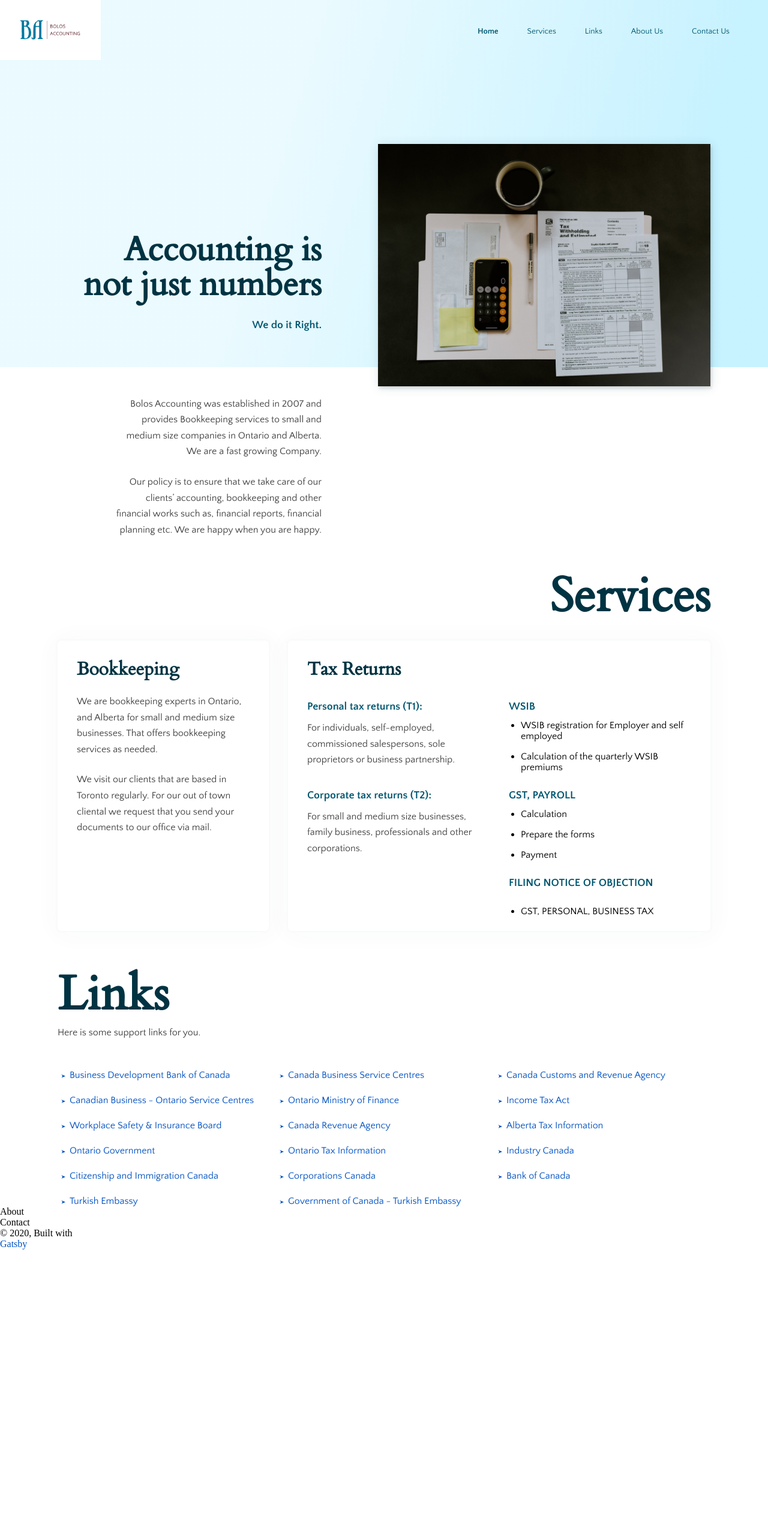
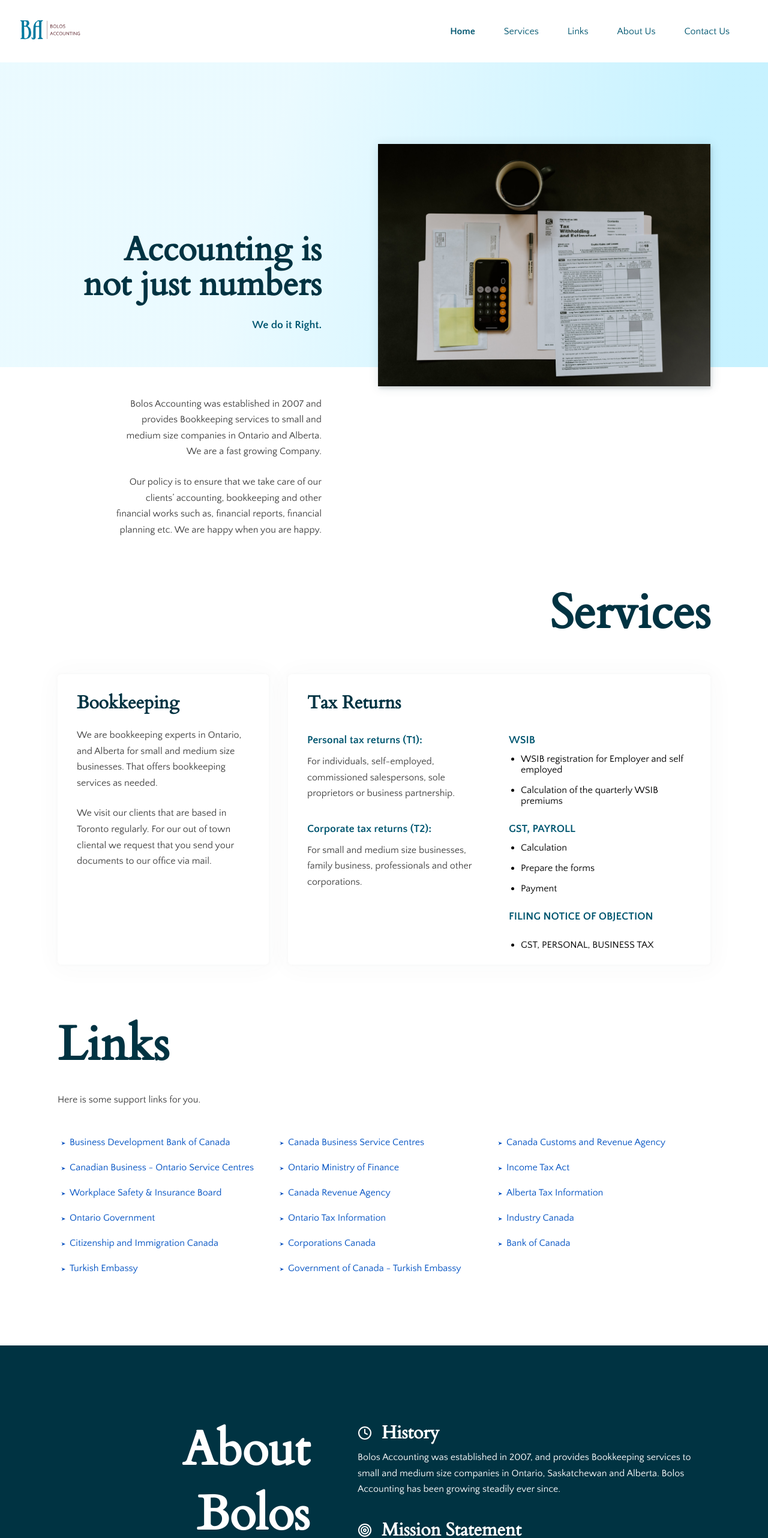
Before and after one commit to BoraALAP/bolosAccounting, a Gatsby site: page / in a window 1280 px wide. Shown: the top 2564 px of the page at 60% size. Before the commit the page ends 2083 px from the top, so only its background shows below. Built offline with nearby package versions, Linux system fonts and the light colour scheme; Gatsby itself is replaced by a stand-in of ours.

```diff
--- a/package.json
+++ b/package.json
@@ -12,7 +12,6 @@
     "gatsby-plugin-offline": "^3.3.3",
     "gatsby-plugin-react-helmet": "^3.3.14",
     "gatsby-plugin-sharp": "^2.7.1",
-    "gatsby-plugin-smoothscroll": "^1.2.0",
     "gatsby-source-filesystem": "^2.4.2",
     "gatsby-transformer-sharp": "^2.5.21",
     "prop-types": "^15.7.2",
@@ -21,6 +20,7 @@
     "react-helmet": "^6.1.0"
   },
   "devDependencies": {
+    "gatsby-plugin-anchor-links": "^1.2.0",
     "prettier": "2.1.2",
     "react-feather": "^2.0.8",
     "styled-components": "^5.2.1"
--- a/src/components/About.tsx
+++ b/src/components/About.tsx
@@ -1,11 +1,42 @@
-import { Link } from "gatsby"
-import PropTypes from "prop-types"
 import React from "react"
-import styled from 'styled-components'
+import styled from "styled-components"
+import { Target, Clock } from "react-feather"
 
 const About = () => (
-  <Container>
-    About
+  <Container id="about">
+    <Left>
+      <h2>
+        About
+        <br />
+        Bolos
+        <br />
+        Accounting
+      </h2>
+    </Left>
+    <Right>
+      <Section>
+        <Title>
+          <Clock size="24" color="white" />
+          <h3>History</h3>
+        </Title>
+        <p>
+          Bolos Accounting was established in 2007, and provides Bookkeeping
+          services to small and medium size companies in Ontario, Saskatchewan
+          and Alberta. Bolos Accounting has been growing steadily ever since.
+        </p>
+      </Section>
+      <Section>
+        <Title>
+          <Target size="24" color="white" />
+          <h3>Mission Statement</h3>
+        </Title>
+        <p>
+          Our policy is to take care of clients’ all accounting, bookkeeping,
+          and other financial works such as financial reports, financial
+          planning etc. and will never be happy until our clients are.
+        </p>
+      </Section>
+    </Right>
   </Container>
 )
 
@@ -13,14 +44,52 @@
   // : PropTypes.string,
 }
 
-About.defaultProps = {
+About.defaultProps = {}
 
-}
+const Container = styled.section`
+  display: grid;
+  background-color: ${({ theme }) => theme.color.secondary};
+  padding: 7.5rem 7.5vw;
+  grid-gap: 5rem;
+  margin-top: 7.5rem;
+  @media screen and (min-width: 991px) {
+    grid-template-columns: 5fr 7fr;
+  }
+`
 
-const Container = styled.div`
+const Left = styled.div`
+  display: grid;
+  h2 {
+    color: ${({ theme }) => theme.color.white};
+  }
+
+  @media screen and (min-width: 991px) {
+    justify-content: end;
+    text-align: end;
+  }
+`
+
+const Right = styled.div`
   display: grid;
 `
 
+const Section = styled.div`
+  display: grid;
 
+  p {
+    color: ${({ theme }) => theme.color.white};
+  }
+`
+
+const Title = styled.div`
+  display: grid;
+  grid-gap: 1rem;
+  grid-auto-flow: column;
+  justify-content: start;
+  align-items: center;
+  h3 {
+    color: ${({ theme }) => theme.color.white};
+  }
+`
 
 export default About
--- a/src/components/Contact.tsx
+++ b/src/components/Contact.tsx
@@ -1,26 +1,119 @@
-import { Link } from "gatsby"
-import PropTypes from "prop-types"
 import React from "react"
-import styled from 'styled-components'
+import styled from "styled-components"
+import { MapPin, Phone, Printer, Mail } from "react-feather"
+import { useStaticQuery, graphql } from "gatsby"
 
-const Contact = () => (
-  <Container>
-    Contact
-  </Container>
-)
+const Contact = () => {
+  const data = useStaticQuery(graphql`
+    query contact {
+      file(relativePath: { eq: "contact.png" }) {
+        childImageSharp {
+          fluid(maxWidth: 1000) {
+            src
+          }
+        }
+      }
+    }
+  `)
+
+  return (
+    <Container imgSrc={data.file.childImageSharp.fluid.src} id="contact">
+      <Top>
+        <h2>Contact</h2>
+        <p>
+          Our dedication and experience would benefit you, your business or
+          someone you know, please contact us. We would love to hear from you.
+        </p>
+      </Top>
+      <Mid>
+        <Card
+          href="https://www.google.ca/maps/place/13U-951+Wilson+Ave,+North+York,+ON+M3K+2A7/@43.7281238,-79.4778505,17z/data=!3m1!4b1!4m5!3m4!1s0x882b31815dd2c561:0xbdadd268a959f21d!8m2!3d43.7281199!4d-79.4756618"
+          target="_blank"
+        >
+          <Title>
+            <MapPin size="24" color="#003444" />
+            <h3>Address</h3>
+          </Title>
+
+          <p>13U – 951 Wilson Ave Toronto, ON M3K 2A7</p>
+        </Card>
+        <Card href="tel:4166540794" target="_blank">
+          <Title>
+            <Phone size="24" color="#003444" />
+            <h3>Phone Number</h3>
+          </Title>
+          <p>(416) 654-0794</p>
+        </Card>
+        <Card>
+          <Title>
+            <Printer size="24" color="#003444" />
+            <h3>Fax Number</h3>
+          </Title>
+          <p>(416) 654-4783</p>
+        </Card>
+        <Card href="mailto:info@bolosaccounting.com" target="_blank">
+          <Title>
+            <Mail size="24" color="#003444" />
+            <h3>Email</h3>
+          </Title>
+
+          <p>info@bolosaccounting.com</p>
+        </Card>
+      </Mid>
+    </Container>
+  )
+}
 
 Contact.propTypes = {
   // : PropTypes.string,
 }
 
-Contact.defaultProps = {
+Contact.defaultProps = {}
 
-}
-
-const Container = styled.div`
+const Container = styled.section`
   display: grid;
+  background-image: url(${props => props.imgSrc});
+  padding: 10rem 7.5vw;
+  background-position: left top;
+  background-repeat: no-repeat;
+  grid-gap: 3rem;
 `
 
+const Top = styled.div`
+  display: grid;
+  justify-content: center;
+  text-align: center;
+  grid-gap: 2rem;
+`
 
+const Mid = styled.div`
+  display: grid;
+  grid-template-columns: repeat(auto-fit, minmax(300px, 1fr));
+  align-items: start;
+  grid-gap: 2rem;
+  @media screen and (min-width: 768px) {
+    grid-template-columns: repeat(3, 1fr);
+  }
+`
+
+const Card = styled.a`
+  display: grid;
+  justify-items: center;
+  text-align: center;
+  grid-gap: 0.5rem;
+  @media screen and (min-width: 768px) {
+    &:last-child:nth-child(3n - 2) {
+      grid-column: span 3;
+    }
+  }
+`
+
+const Title = styled.div`
+  display: grid;
+  grid-gap: 0.5rem;
+  grid-auto-flow: column;
+  justify-content: start;
+  align-items: baseline;
+`
 
 export default Contact
--- a/src/components/Enterence.tsx
+++ b/src/components/Enterence.tsx
@@ -1,10 +1,7 @@
-import { Link } from "gatsby"
-import PropTypes from "prop-types"
 import React from "react"
-import styled from 'styled-components'
+import styled from "styled-components"
 import { useStaticQuery, graphql } from "gatsby"
 import Img from "gatsby-image"
-
 
 const Enterence = () => {
   const data = useStaticQuery(graphql`
@@ -18,25 +15,33 @@
       }
     }
   `)
-  return(
-  <Container>
+  return (
+    <Container id="home">
       <Top>
-
-
         <Left>
-
-    <h1>Accounting is<br/>not just numbers</h1>
+          <h1>
+            Accounting is
+            <br />
+            not just numbers
+          </h1>
           <h4>We do it Right.</h4>
         </Left>
         <Right>
-
           <ImgS fluid={data.file.childImageSharp.fluid} />
         </Right>
       </Top>
       <Bottom>
         <Text>
-    <p>Bolos Accounting was established in 2007 and provides Bookkeeping services to small and medium size companies in Ontario and Alberta. We are a fast growing Company.</p>
-<p>Our policy is to ensure that we take care of our clients’ accounting, bookkeeping and other financial works such as, financial reports, financial planning etc. We are happy when you are happy.</p>
+          <p>
+            Bolos Accounting was established in 2007 and provides Bookkeeping
+            services to small and medium size companies in Ontario and Alberta.
+            We are a fast growing Company.
+          </p>
+          <p>
+            Our policy is to ensure that we take care of our clients’
+            accounting, bookkeeping and other financial works such as, financial
+            reports, financial planning etc. We are happy when you are happy.
+          </p>
         </Text>
       </Bottom>
     </Container>
@@ -47,18 +52,15 @@
   // : PropTypes.string,
 }
 
-Enterence.defaultProps = {
+Enterence.defaultProps = {}
 
-}
-
-const Container = styled.div`
+const Container = styled.section`
   display: grid;
-
-
 `
 const Top = styled.div`
   display: grid;
-background: ${({ theme }) => `linear-gradient(106.48deg,  ${theme.color.blue1} 36.08%, ${ theme.color.blue2} 85.57%)`} ;
+  background: ${({ theme }) =>
+    `linear-gradient(106.48deg,  ${theme.color.blue1} 36.08%, ${theme.color.blue2} 85.57%)`};
   grid-gap: 32px;
 
   padding: 10rem 7.5vw 3rem;
@@ -73,7 +75,7 @@
   align-items: end;
   align-content: end;
   grid-gap: 1rem;
-h1{
+  h1 {
     text-align: right;
   }
 `
@@ -81,7 +83,6 @@
 const Right = styled.div`
   display: grid;
   justify-items: end;
-
 `
 
 const ImgS = styled(Img)`
@@ -107,7 +108,6 @@
 const Text = styled.div`
   display: grid;
   width: 80%;
-
 `
 
 export default Enterence
--- a/src/components/Links.tsx
+++ b/src/components/Links.tsx
@@ -1,8 +1,7 @@
-import { Link } from "gatsby"
-import PropTypes from "prop-types"
 import React from "react"
 import styled from "styled-components"
 import arrow from "./assets/arrow2.png"
+
 const Links = () => {
   const links = [
     {
@@ -60,7 +59,7 @@
     },
   ]
   return (
-    <Container>
+    <Container id="links">
       <h2>Links</h2>
       <p>Here is some support links for you.</p>
       <List>
@@ -80,7 +79,7 @@
 
 Links.defaultProps = {}
 
-const Container = styled.div`
+const Container = styled.section`
   display: grid;
   padding: 0 7.5vw;
   grid-gap: 1.5rem;
@@ -90,12 +89,12 @@
 const List = styled.ul`
   display: grid;
   list-style-image: url(${arrow});
-  @media screen and (min-width: 768px){
-    grid-template-columns: repeat(2,1fr);
+  @media screen and (min-width: 768px) {
+    grid-template-columns: repeat(2, 1fr);
   }
 
-  @media screen and (min-width: 991px){
-  grid-template-columns: repeat(3,1fr);
+  @media screen and (min-width: 991px) {
+    grid-template-columns: repeat(3, 1fr);
     grid-gap: 1.5rem;
   }
 `
--- a/src/components/Services.tsx
+++ b/src/components/Services.tsx
@@ -1,11 +1,9 @@
-import { Link } from "gatsby"
-import PropTypes from "prop-types"
 import React from "react"
 import styled from "styled-components"
 
 const Services = () => {
   return (
-    <Container>
+    <Container id="services">
       <Top>
         <h2>Services</h2>
       </Top>
@@ -75,7 +73,7 @@
 
 Services.defaultProps = {}
 
-const Container = styled.div`
+const Container = styled.section`
   display: grid;
   grid-gap: 3rem;
 `
--- a/src/components/UI/Button.tsx
+++ b/src/components/UI/Button.tsx
@@ -2,12 +2,15 @@
 import PropTypes from "prop-types"
 import React from "react"
 import styled from 'styled-components'
+import { AnchorLink } from "gatsby-plugin-anchor-links";
 
-export const NavButton = ({children, onClick, active}) => (
-  <Container onClick={onClick} active={active}>
+export const NavButton = ({children, url, active}) => {
+
+  return(
+  <Container to={url} active={active} stripHash>
     {children}
   </Container>
-)
+)}
 
 NavButton.propTypes = {
   children: PropTypes.string,
@@ -18,10 +21,11 @@
   children: 'Navigation'
 }
 
-const Container = styled.button`
+const Container = styled(AnchorLink)`
   display: grid;
   padding: 0.5rem 1rem;
   color: ${({ theme }) => theme.color.primary};
   font-weight: ${props => props.active ? 700 : 400 };
+  font-family: ${({ theme }) => theme.font.body};
 
 `
--- a/src/components/global/Footer.tsx
+++ b/src/components/global/Footer.tsx
@@ -1,13 +1,18 @@
 import { Link } from "gatsby"
 import PropTypes from "prop-types"
 import React from "react"
-import styled from 'styled-components'
+import styled from "styled-components"
 
 const Footer = () => (
   <Container>
-  © {new Date().getFullYear()}, Built with
-  {` `}
-  <a href="https://www.gatsbyjs.com">Gatsby</a>
+    <div>
+      © {new Date().getFullYear()}, Built with
+      {` `}
+      <a href="https://www.bolosaccounting.com">Bolos Accounting</a>
+    </div>
+    <div>
+      Build by <a href="https://www.artticfox.com">Arttic Fox</a>
+    </div>
   </Container>
 )
 
@@ -15,14 +20,21 @@
   // : PropTypes.string,
 }
 
-Footer.defaultProps = {
+Footer.defaultProps = {}
 
-}
+const Container = styled.footer`
+  display: grid;
+  padding: 2rem 7.5vw;
+  background-color: ${({ theme }) => theme.color.grey};
+  color: ${({ theme }) => theme.color.white};
 
-const Container = styled.div`
-  display: grid;
+  font-family: ${({ theme }) => theme.font.body};
+  text-align: right;
+  font-size: 0.75rem;
+
+  a {
+    color: ${({ theme }) => theme.color.white};
+  }
 `
 
-
-
 export default Footer
--- a/src/components/global/Header.tsx
+++ b/src/components/global/Header.tsx
@@ -2,15 +2,22 @@
 import { Link } from "gatsby"
 import PropTypes from "prop-types"
 import styled from "styled-components"
-import scrollTo from "gatsby-plugin-smoothscroll"
 import { NavButton } from "../UI/Button"
 import { Menu, X } from "react-feather"
 import { useStaticQuery, graphql } from "gatsby"
 import Img from "gatsby-image"
 
 const Header = ({ siteTitle }) => {
-  const [active, setActive] = useState(0);
-  const [openMenu, setOpenMenu] = useState(false);
+  const [active, setActive] = useState(0)
+  const [openMenu, setOpenMenu] = useState(false)
+
+  const handleChange= (e) => {
+    console.log(e);
+
+    setOpenMenu(!openMenu)
+    console.log("test");
+
+  }
 
   const data = useStaticQuery(graphql`
     query logoPull {
@@ -25,11 +32,11 @@
   `)
 
   const menuList = [
-    { name: "Home", id: "home" },
-    { name: "Services", id: "services" },
-    { name: "Links", id: "links" },
-    { name: "About Us", id: "aboutus" },
-    { name: "Contact Us", id: "contactus" },
+    { name: "Home", id: "#home" },
+    { name: "Services", id: "#services" },
+    { name: "Links", id: "#links" },
+    { name: "About Us", id: "#about" },
+    { name: "Contact Us", id: "#contact" },
   ]
 
   return (
@@ -39,13 +46,19 @@
       </Link>
 
       <MenuContainer onClick={() => setOpenMenu(!openMenu)}>
-        { openMenu ? <X size="24px" color="black" /> : <Menu size="24px" color="black" />}
+        {openMenu ? (
+          <X size="24px" color="black" />
+        ) : (
+          <Menu size="24px" color="black" />
+        )}
       </MenuContainer>
-      <Nav openMenu={openMenu}>
+      <Nav openMenu={openMenu} onClick={handleChange}>
         {menuList.map((item, index) => (
-          <NavButton key={item.id}
-            onClick={() => scrollTo(item.id)}
+          <NavButton
+            key={item.id}
+            url={`/${item.id}`}
             active={active === index}
+
           >
             {item.name}
           </NavButton>
@@ -71,6 +84,7 @@
   width: 100vw;
   position: fixed;
   z-index: 1000;
+  background-color: ${({ theme }) => theme.color.white};
   h1 {
     margin: 0;
     padding: 0;
@@ -85,10 +99,11 @@
   }
 `
 
-const Nav = styled.div`
-z-index: -1;
+const Nav = styled.nav`
+  z-index: -1;
   position: absolute;
-  transform: ${props => props.openMenu ? `translateY(0vh)` : `translateY(-100vh)` } ;
+  transform: ${props =>
+    props.openMenu ? `translateY(0vh)` : `translateY(-100vh)`};
   transition: all 0.65s ease;
   display: grid;
   grid-gap: 1rem;
@@ -97,6 +112,7 @@
   background-color: ${({ theme }) => theme.color.white};
   width: 100%;
   height: 100vh;
+  padding: 7.5vw;
   align-content: center;
 
   @media screen and (min-width: 768px) {
@@ -104,7 +120,7 @@
     grid-auto-flow: column;
     position: initial;
     transform: translateY(0);
-    padding-right: 3rem;
+    padding: 0 3rem 0 0;
     height: inherit;
   }
 `
--- a/src/styles/global.tsx
+++ b/src/styles/global.tsx
@@ -47,8 +47,7 @@
   }
 
 h2{
-  line-height: 3.25rem;
-  font-size:1.75rem;
+  font-size:3.5rem;
   @media screen and (min-width: 768px) {
     font-size: 5rem;
     }
@@ -93,6 +92,7 @@
   font-size: 1rem;
   color: ${({ theme }) => theme.color.grey};
   margin: 0 0 1.5rem;
+  max-width: 600px;
 }
 
 a{
```
Also changed, not shown: gatsby-config.js (+7 -1 lines), src/images/contact.png (added), 1 other file. Lines whose indentation alone changed are shown as unchanged.
